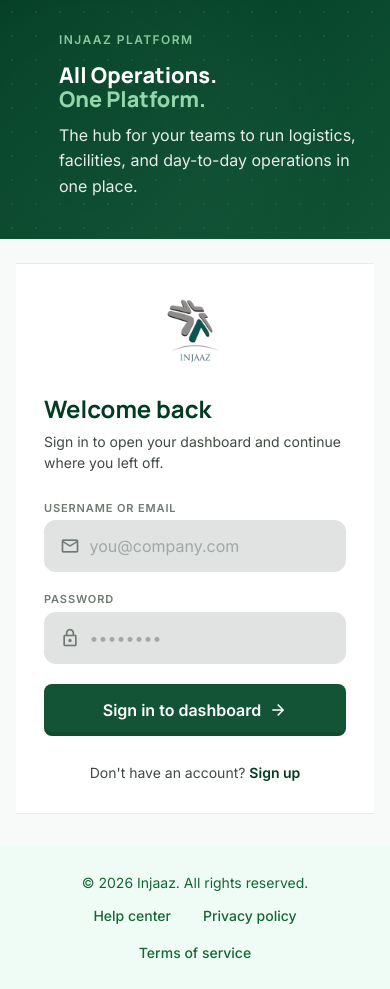
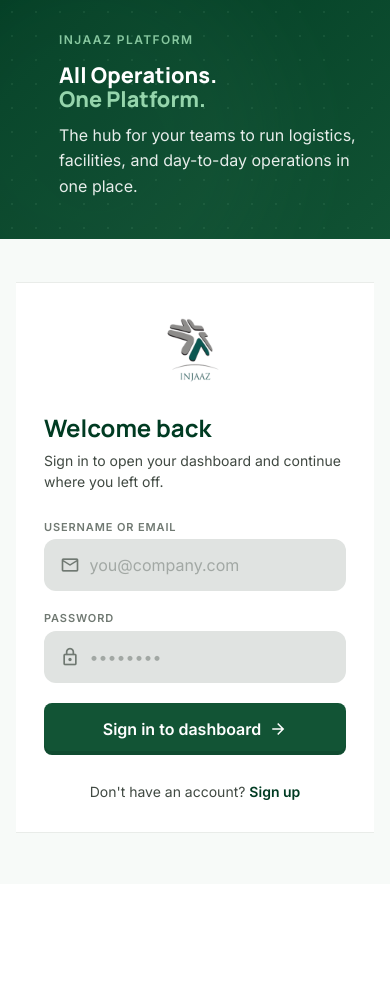
Before and after one commit to arshithinjaaz/Injaaz-App, a Flask app: page /login in a window 390 px wide. After the commit the page ends 833 px from the top, so only its background shows below. Run offline with Flask 3, Linux system fonts and the light colour scheme; some libraries are stand-ins or nearby versions.

Commit message:
Update login page styles and remove deprecated elements
- Added padding to the login container for better layout on devices with safe area insets.
- Removed the secure badge section and its associated styles from the login template to streamline the UI.
- Adjusted the login footer styles for improved responsiveness and consistency across different screen sizes.

```diff
--- a/templates/login.html
+++ b/templates/login.html
@@ -45,6 +45,7 @@
             background: var(--lp-surface);
             display: flex;
             flex-direction: column;
+            padding-bottom: env(safe-area-inset-bottom, 0);
         }
 
         .login-main {
@@ -157,7 +158,6 @@
             align-items: center;
             justify-content: center;
             padding: 1.5rem 1.25rem 2rem;
-            position: relative;
             min-width: 0;
         }
 
@@ -364,105 +364,6 @@
             text-decoration-color: var(--lp-primary-fixed-dim);
         }
 
-        .login-secure-badge {
-            display: none;
-            position: absolute;
-            bottom: 1.5rem;
-            right: 1.5rem;
-            align-items: center;
-            gap: 1rem;
-            padding: 1rem;
-            background: rgba(241, 244, 242, 0.95);
-            border-radius: 0.5rem;
-            border: 1px solid rgba(192, 201, 192, 0.4);
-            max-width: 16rem;
-        }
-
-        @media (min-width: 1024px) {
-            .login-secure-badge {
-                display: flex;
-            }
-        }
-
-        .login-secure-badge-icon {
-            width: 2.5rem;
-            height: 2.5rem;
-            border-radius: 50%;
-            background: var(--lp-primary-fixed-dim);
-            display: flex;
-            align-items: center;
-            justify-content: center;
-            color: var(--lp-primary);
-            flex-shrink: 0;
-        }
-
-        .login-secure-badge-icon .material-symbols-outlined {
-            font-size: 1.25rem;
-        }
-
-        .login-secure-badge p {
-            margin: 0;
-            font-size: 0.75rem;
-            font-weight: 700;
-            color: var(--lp-primary);
-        }
-
-        .login-secure-badge span.sub {
-            display: block;
-            margin-top: 0.15rem;
-            font-size: 0.625rem;
-            font-weight: 400;
-            color: var(--lp-outline);
-            line-height: 1.3;
-        }
-
-        .login-footer {
-            padding: 1.75rem 1.5rem;
-            padding-bottom: max(1.75rem, env(safe-area-inset-bottom));
-            background: rgba(236, 253, 245, 0.65);
-            color: #166534;
-            font-size: 0.875rem;
-            display: flex;
-            flex-direction: column;
-            align-items: center;
-            gap: 1rem;
-            text-align: center;
-        }
-
-        @media (min-width: 768px) {
-            .login-footer {
-                flex-direction: row;
-                justify-content: space-between;
-                padding-left: 2.5rem;
-                padding-right: 2.5rem;
-                text-align: left;
-            }
-        }
-
-        .login-footer-links {
-            display: flex;
-            flex-wrap: wrap;
-            gap: 1.25rem 2rem;
-            justify-content: center;
-        }
-
-        @media (min-width: 768px) {
-            .login-footer-links {
-                justify-content: flex-end;
-            }
-        }
-
-        .login-footer a {
-            color: inherit;
-            text-decoration: none;
-            font-weight: 500;
-        }
-
-        .login-footer a:hover {
-            color: #052e16;
-            text-decoration: underline;
-        }
-
         @media (max-width: 767px) {
             body.login-page {
                 background: var(--lp-surface) !important;
@@ -559,27 +460,8 @@
                     Don't have an account? <a href="{{ url_for('register_page') }}">Sign up</a>
                 </div>
             </div>
-
-            <div class="login-secure-badge" aria-hidden="true">
-                <div class="login-secure-badge-icon">
-                    <span class="material-symbols-outlined">verified_user</span>
-                </div>
-                <div>
-                    <p>Secure access</p>
-                    <span class="sub">Sign-in is protected with encrypted credentials.</span>
-                </div>
-            </div>
         </section>
     </main>
-
-    <footer class="login-footer">
-        <span>© 2026 Injaaz. All rights reserved.</span>
-        <div class="login-footer-links">
-            <a href="#">Help center</a>
-            <a href="#">Privacy policy</a>
-            <a href="#">Terms of service</a>
-        </div>
-    </footer>
 
     <script>
         const loginForm = document.getElementById('login-form');
```
